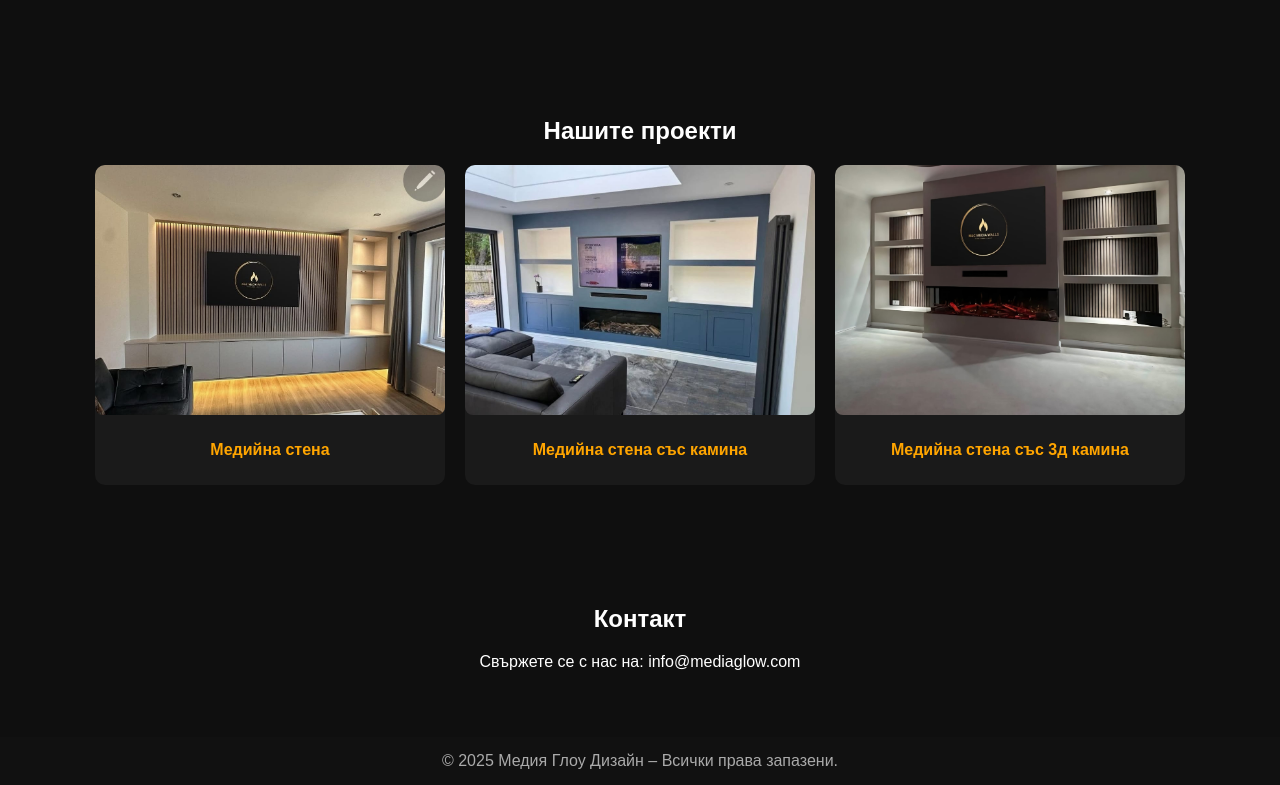
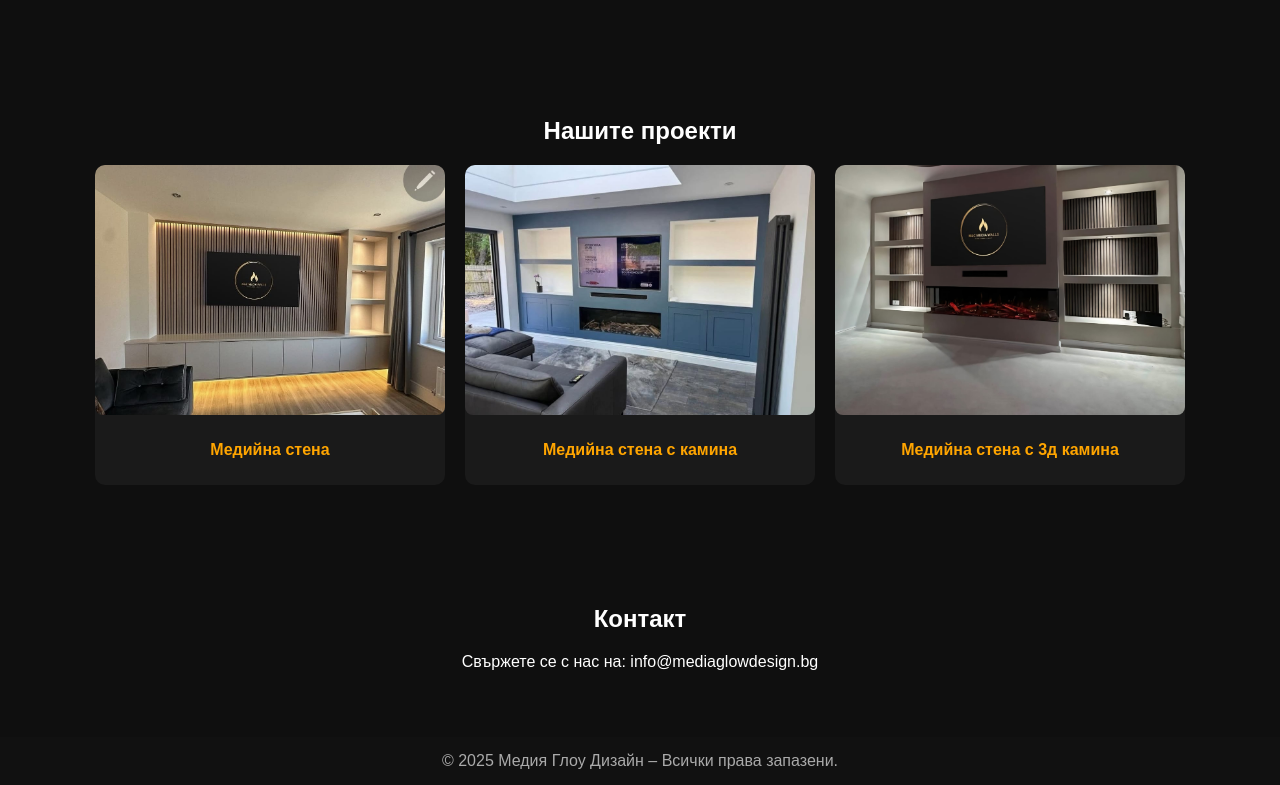
Before and after one commit to StanMarchev/mediaglow-site, a plain HTML site: page index.html in a window 1280 px wide. Shown: the part 2101-2886 px from the top of the page. Drawn offline with Linux system fonts and the light colour scheme.

Commit message:
text fixed

```diff
--- a/index.html
+++ b/index.html
@@ -96,11 +96,11 @@
         </div>
         <div class="project">
             <img src="images/project-middle.jpg" alt="Среден етап">
-            <p data-key="project-middle">Медийна стена със камина</p>
+            <p data-key="project-middle">Медийна стена с камина</p>
         </div>
         <div class="project">
             <img src="images/project-end.jpg" alt="Край на проекта">
-            <p data-key="project-end">Медийна стена със 3д камина</p>
+            <p data-key="project-end">Медийна стена с 3д камина</p>
         </div>
     </div>
 </section>
@@ -108,7 +108,7 @@
 
 <section id="contact">
     <h2 data-key="contact-title">Контакт</h2>
-    <p data-key="contact-text">Свържете се с нас на: info@mediaglow.com</p>
+    <p data-key="contact-text">Свържете се с нас на: info@mediaglowdesign.bg</p>
 </section>
 
 <footer>
@@ -154,11 +154,11 @@
             "projects-title": "Нашите проекти",
             "projects-text": "Скоро ще добавим снимки на завършени обекти.",
             "contact-title": "Контакт",
-            "contact-text": "Свържете се с нас на: info@mediaglow.com",
+            "contact-text": "Свържете се с нас на: info@mediaglowdesign.bg",
             "footer-text": "© 2025 Медия Глоу Дизайн – Всички права запазени.",
             "project-start": "Медийна стена",
-            "project-middle":"Медийна стена със камина",
-            "project-end":"Медийна стена със 3д камина"
+            "project-middle":"Медийна стена с камина",
+            "project-end":"Медийна стена с 3Д камина"
 
         },
         en: {
@@ -198,7 +198,7 @@
             "projects-title": "Our Projects",
             "projects-text": "Photos of completed projects coming soon.",
             "contact-title": "Contact",
-            "contact-text": "Get in touch: info@mediaglow.com",
+            "contact-text": "Get in touch: info@mediaglowdesign.bg",
             "footer-text": "© 2025 Media Glow Design – All rights reserved.",
             "project-start": "Media wall ",
             "project-middle":"Media wall with fireplace",
```
